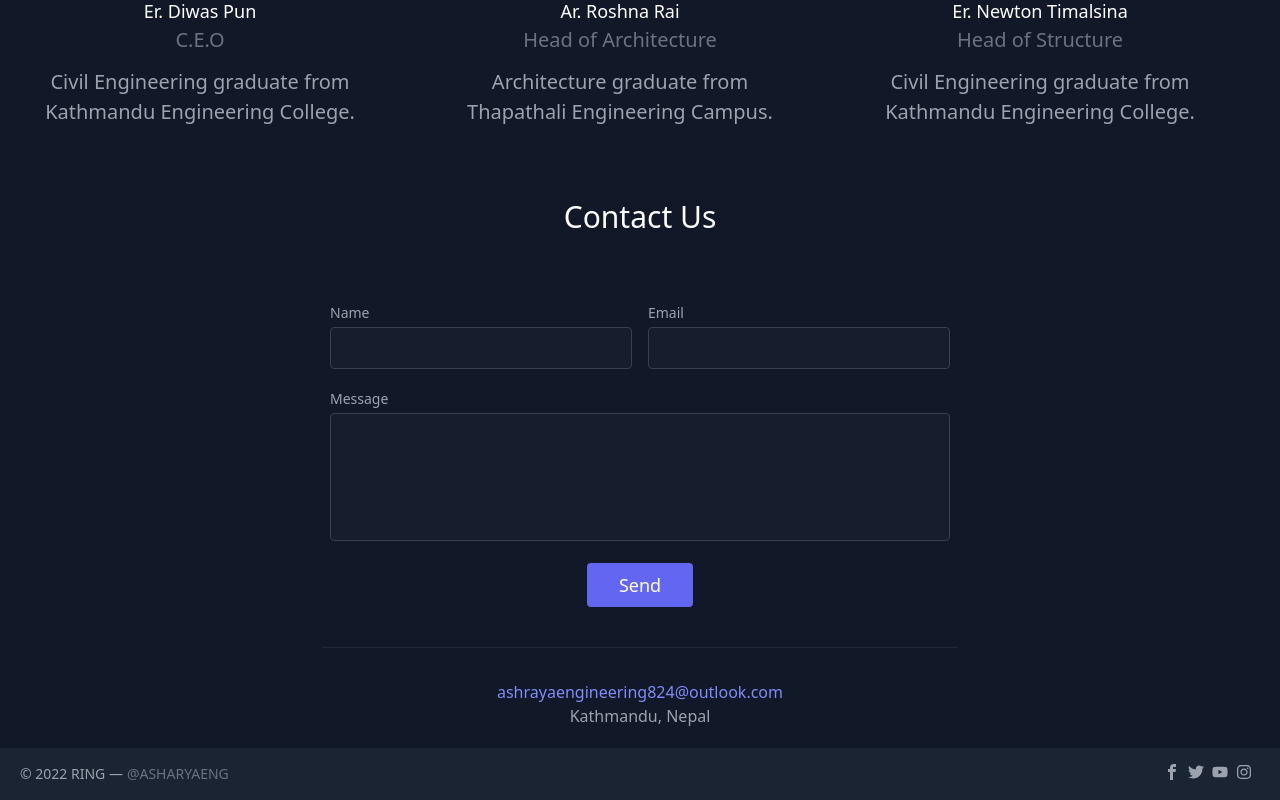
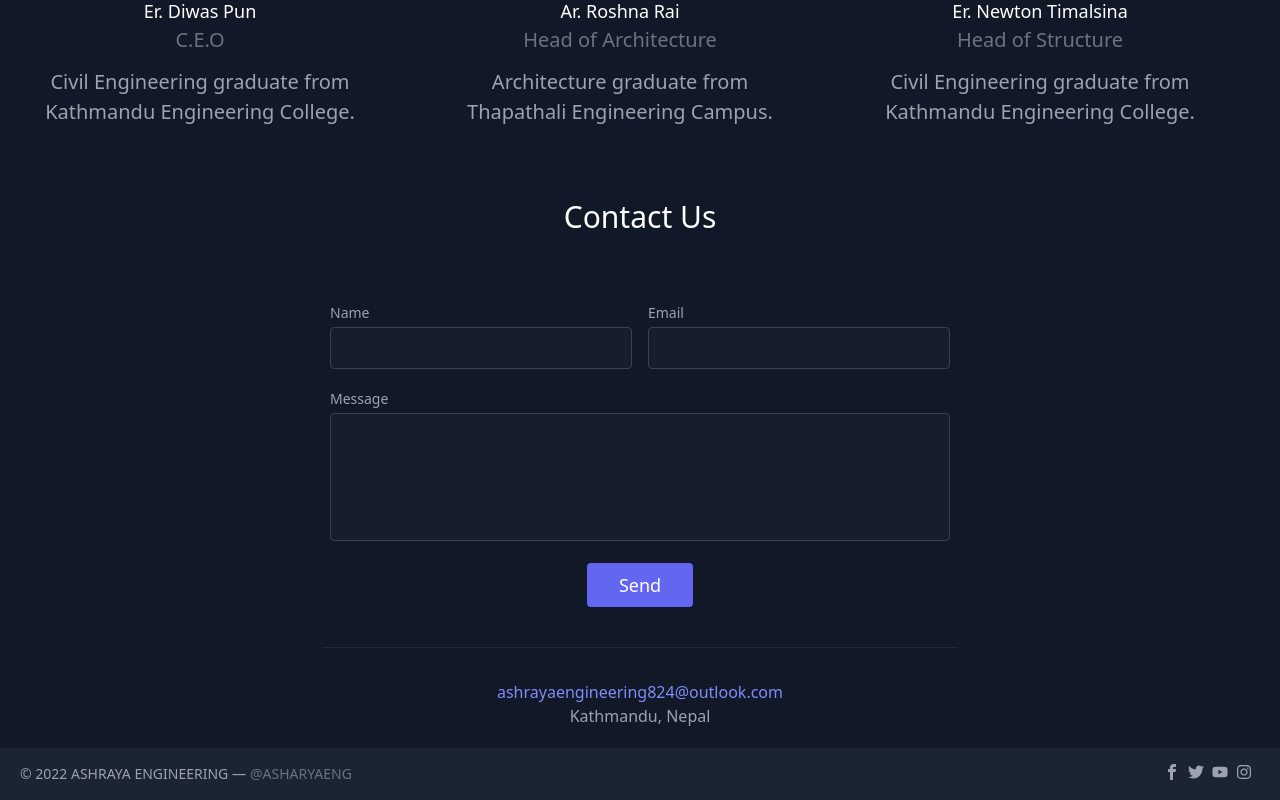
Before and after one commit to sandeepflutter/AASHARYA, a React (Create React App) app: page / in a window 1280 px wide. Shown: the part 3875-4675 px from the top of the page. Built offline with nearby package versions, Linux system fonts and the light colour scheme.

Commit message:
final+++

```diff
--- a/src/components/Footer/footer.js
+++ b/src/components/Footer/footer.js
@@ -9,7 +9,7 @@ const Footer = ({social: { youtube, facebook, twitter, insta }}) => {
     <footer class="text-gray-400 bg-gray-900 body-font">
     <div class="bg-gray-800 bg-opacity-75">
       <div class="container mx-auto py-4 px-5 flex flex-wrap flex-col sm:flex-row">
-        <p class="text-gray-400 text-sm text-center sm:text-left">© 2022 RING —
+        <p class="text-gray-400 text-sm text-center sm:text-left">© 2022 ASHRAYA ENGINEERING —
           <a href="https://twitter.com/ASHARYAENG" rel="noopener noreferrer" class="text-gray-500 ml-1" target="_blank">@ASHARYAENG</a>
         </p>
         <span class="inline-flex sm:ml-auto sm:mt-0 mt-2 justify-center sm:justify-start">
```
